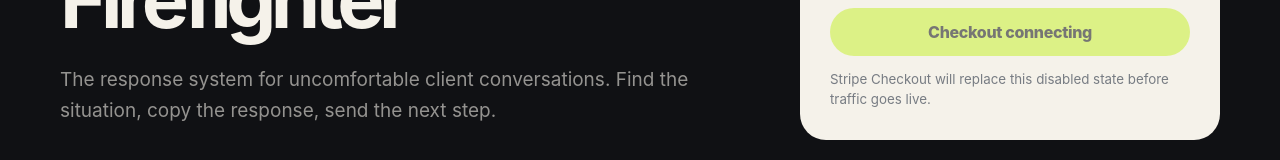
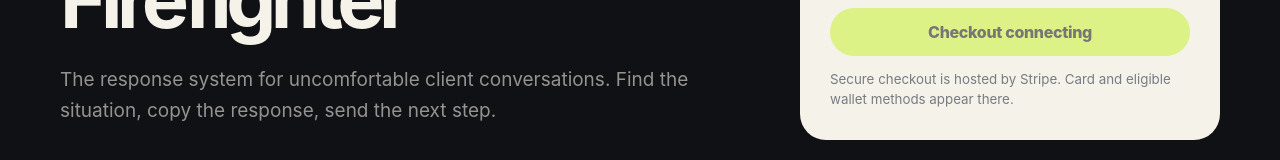
Before and after one commit to Elicasta/sendtoolkit, a Next.js app: page /products/core in a window 1280 px wide. Shown: the part 324-484 px from the top of the page. Built offline with nearby package versions, Linux system fonts and the light colour scheme; no server answers.

Commit message:
Wire product pages to Stripe Checkout

```diff
--- a/app/products/[slug]/page.tsx
+++ b/app/products/[slug]/page.tsx
@@ -2,6 +2,7 @@
 import Link from "next/link";
 import { notFound } from "next/navigation";
 import { products, type ProductSlug } from "@/lib/products";
+import { CheckoutButton } from "@/components/checkout-button";
 
 type Props = { params: Promise<{ slug: string }> };
 
@@ -27,6 +28,11 @@
     maximumFractionDigits: 0
   }).format(product.priceCents / 100);
 
+  const checkoutEnabled = Boolean(
+    process.env.STRIPE_SECRET_KEY &&
+    (product.slug === "core" ? process.env.STRIPE_PRICE_CORE : process.env.STRIPE_PRICE_LITE)
+  );
+
   return (
     <>
       <section className="productHero dark">
@@ -39,10 +45,14 @@
           <aside className="buyCard">
             <div className="buyPrice">{price}</div>
             <p>One-time purchase.</p>
-            <button className="button lime full" type="button" disabled>
-              Checkout connecting
-            </button>
-            <small>Stripe Checkout will replace this disabled state before traffic goes live.</small>
+            <CheckoutButton
+              sku={product.sku}
+              label={product.cta + " · " + price}
+              enabled={checkoutEnabled}
+            />
+            <small>
+              Secure checkout is hosted by Stripe. Card and eligible wallet methods appear there.
+            </small>
           </aside>
         </div>
       </section>
```
